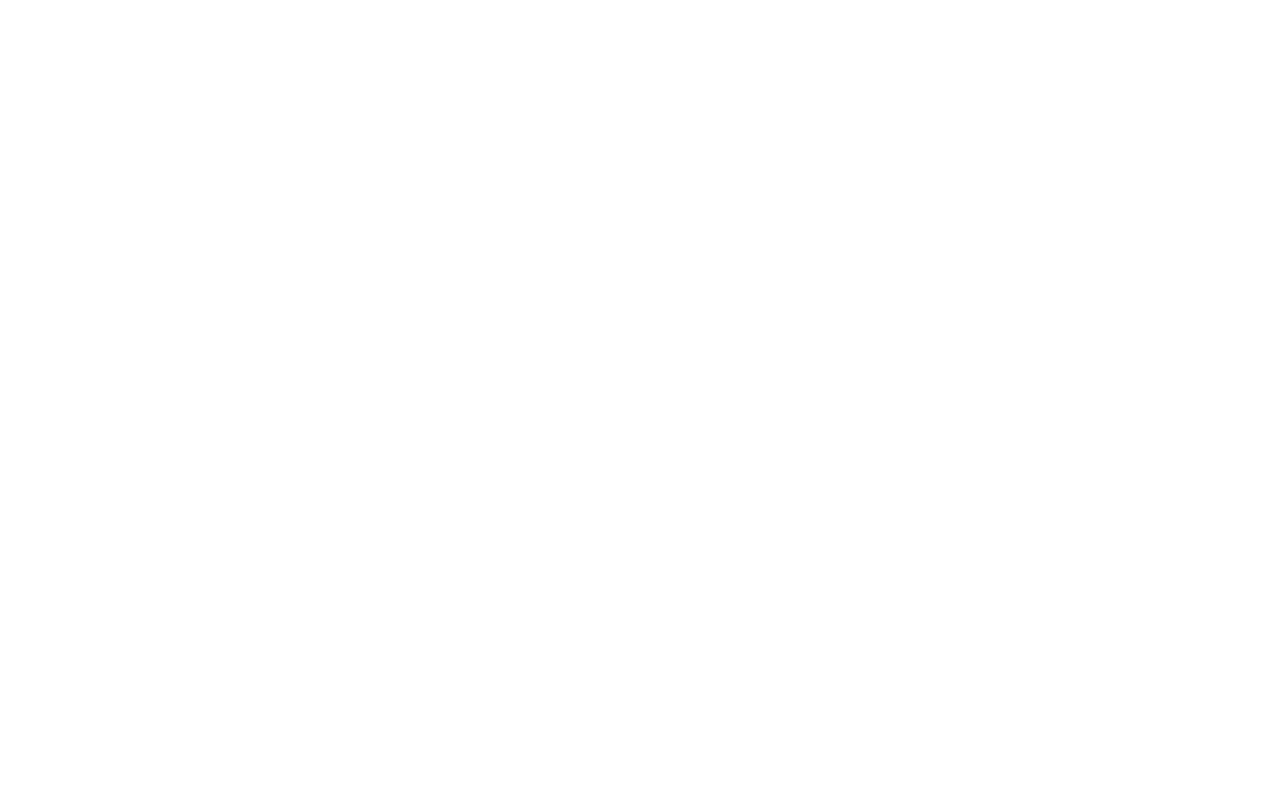
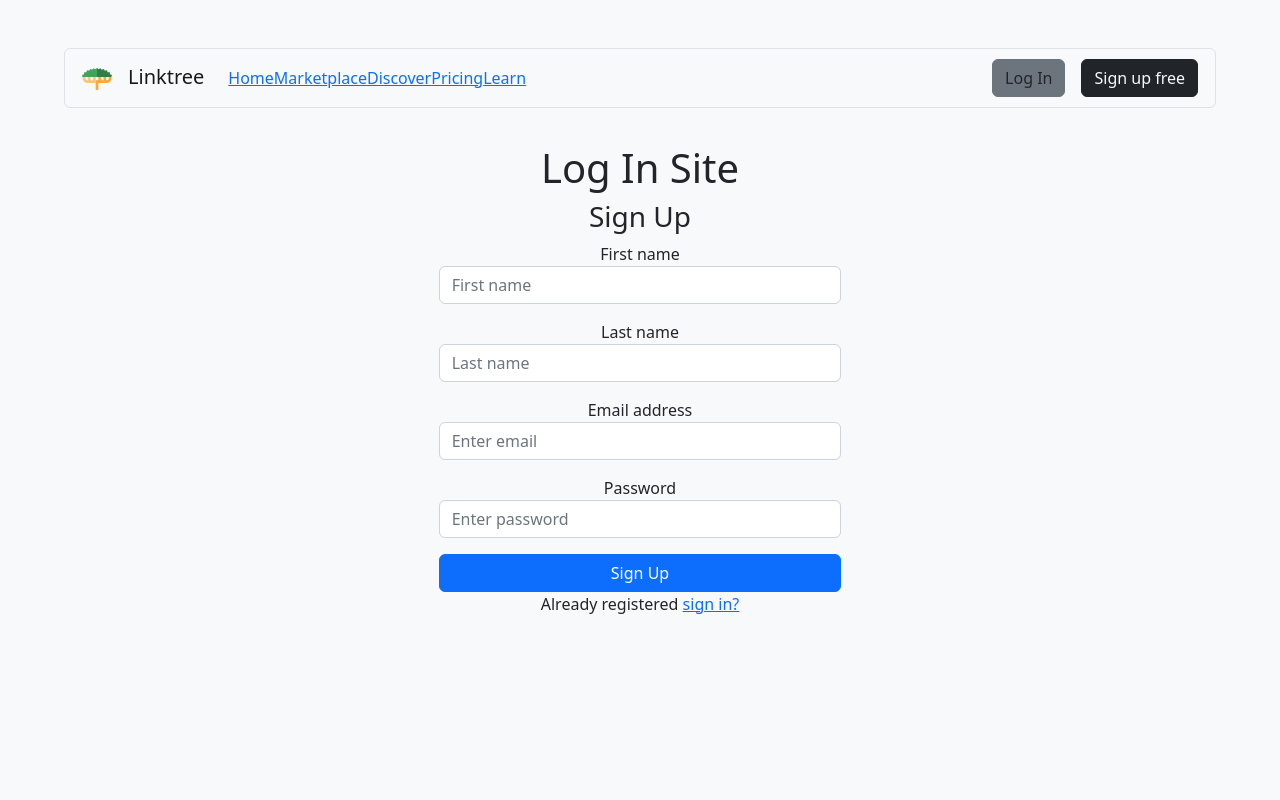
Before and after one commit to mr-krystian-stawarczyk/Clone, a React (Create React App) app: page /login in a window 1280 px wide. Before the commit this address had no page. Shown: the top 800 px of the page. Built offline with nearby package versions, Linux system fonts and the light colour scheme; the HTML template or start-up script is replaced by a standard one; a web font is replaced by a local one.

Commit message:
adding login component

```diff
--- a/src/App.js
+++ b/src/App.js
@@ -7,6 +7,7 @@
 import Pricing from "./pages/Pricing";
 import Discover from "./pages/Discover";
 import Learn from "./pages/Learn";
+import Login from "./pages/Login";
 
 function App() {
 	return (
@@ -17,6 +18,7 @@
 				<Route path="/pricing" element={<Pricing />} />
 				<Route path="/discover" element={<Discover />} />
 				<Route path="/learn" element={<Learn />} />
+				<Route path="/login" element={<Login />} />
 			</Routes>
 		</div>
 	);
--- a/src/components/Navigation.js
+++ b/src/components/Navigation.js
@@ -21,7 +21,7 @@
 					<Container>
 						<Navbar.Brand href="/">
 							<Image
-								src="../assets/tree-svgrepo-com.svg"
+								src="./assets/tree-svgrepo-com.svg"
 								width="30px"
 								height="30px"
 								alt=""
@@ -40,13 +40,16 @@
 							</Nav>
 							<Form className="d-flex ">
 								<Button
-									href="#"
+									href="/login"
 									className="btn btn-secondary text-dark rounded  "
 									style={{ marginRight: "1rem" }}
 								>
 									Log In
 								</Button>
-								<Button href="#" className="btn btn-dark text-light rounded ">
+								<Button
+									href="/login"
+									className="btn btn-dark text-light rounded "
+								>
 									Sign up free
 								</Button>
 							</Form>
--- a/src/components/Login.js
+++ b/src/pages/Login.js
@@ -1,9 +1,9 @@
 import "../App.css";
 import "bootstrap/dist/css/bootstrap.min.css";
 import ThemeProvider from "react-bootstrap/ThemeProvider";
-import LoginForm from "./LoginForm";
-import Navigation from "./Navigation";
-import Footer from "./Footer";
+import LoginForm from "../components/LoginForm";
+import Navigation from "../components/Navigation";
+import Footer from "../components/Footer";
 
 function Login() {
 	return (
```
